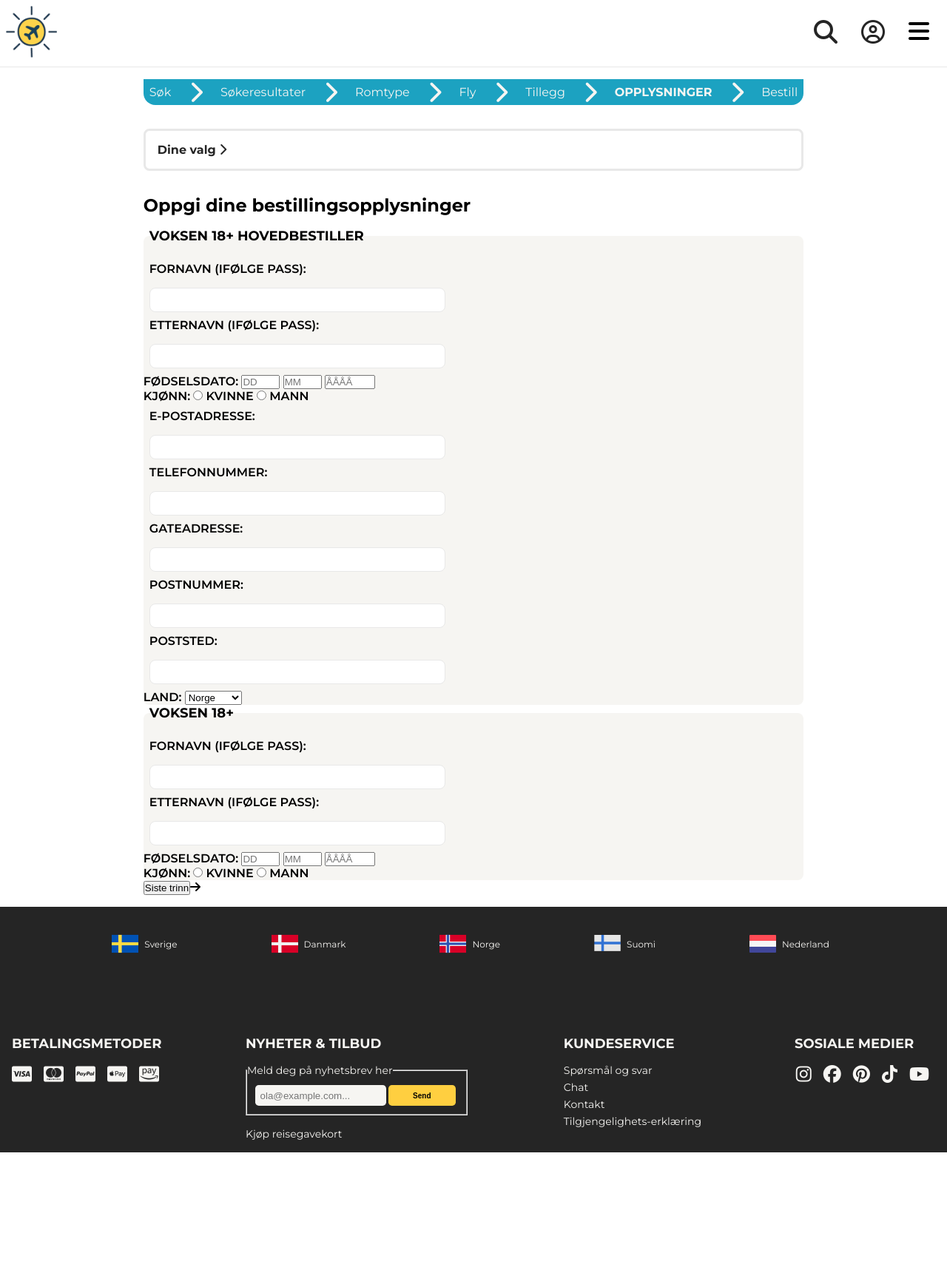
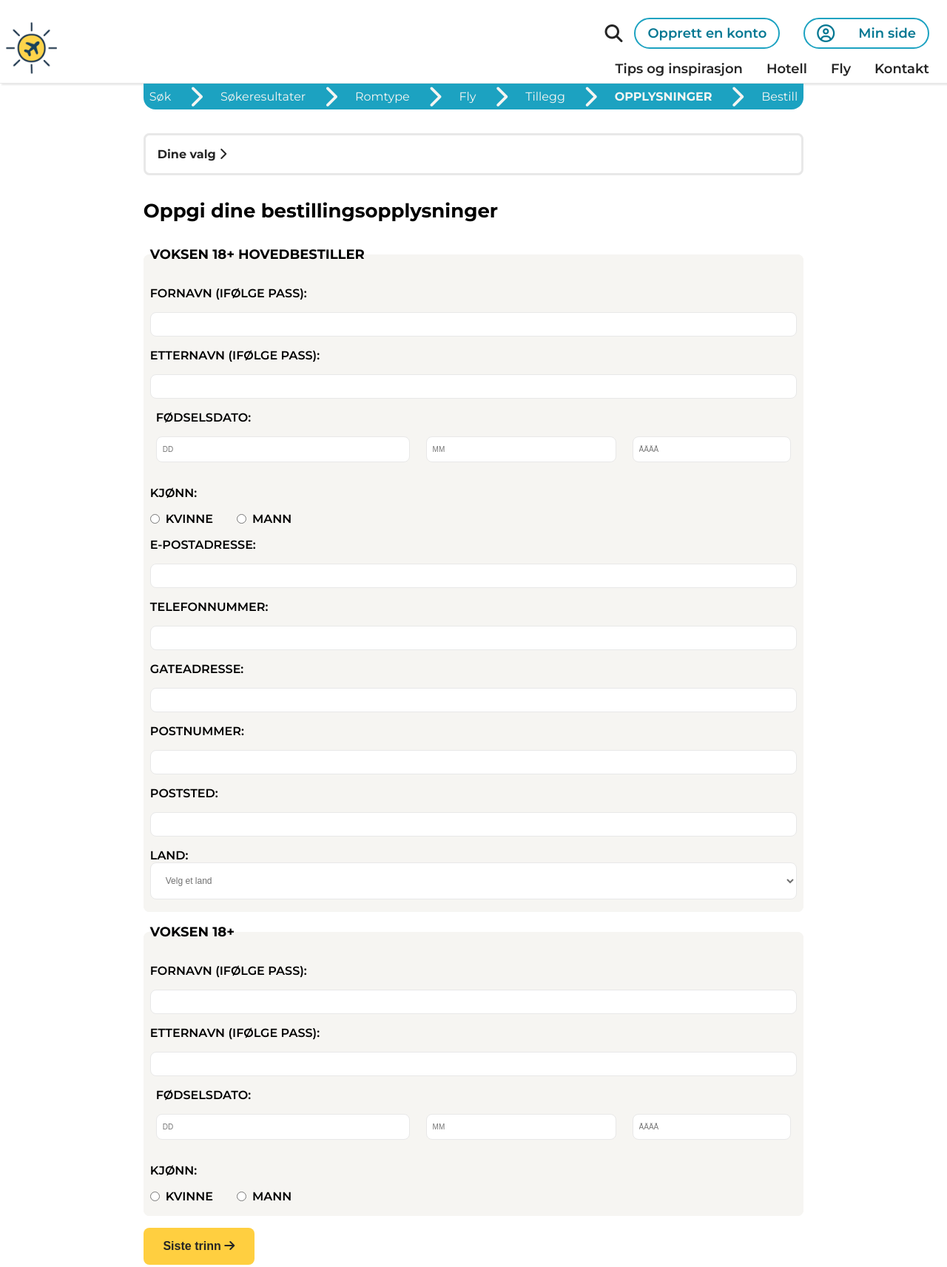
Before and after one commit to Snick92/Reisebyraa_Nettsted, a plain HTML site: page order.html in a window 1280 px wide. Shown: the top 1713 px of the page at 74% size. Before the commit the page ends 1558 px from the top, so only its background shows below. Drawn offline with Linux system fonts and the light colour scheme.

Commit message:
Ordreskjema, Top-nav
Bestillingsside:
- Ordreskjema ferdig (mobil).

Global top-nav:
- Breakpoint for desktop ferdig.
- Klasser og id'er tilhørende top-nav oppdatert på alle sidene.

Annet:
- Samlet #room-card og #inspiration-card i samme globale klasse som styrer størrelsen, fjernet overflødig CSS.

- Veldig vanskelig å åpne datepicker/kalender ved å trykke på ikonet. Virker som at kun et lite område godtar input fra trykk.. Usikker på hvorfor dette er tilfellet..

- Lagt til beskrivelser på enkelte fargevariabler.

```diff
--- a/CSS/style.css
+++ b/CSS/style.css
@@ -7,14 +7,14 @@
 --project-blue: #1ca2c1;
 --project-darkblue: #027792;
 
---project-offwhite: #f6f5f2;
---project-lightgrey: #e8e8e8;
---project-darkgrey: #252525;
+--project-offwhite: #f6f5f2; /* Fonts, borders etc. */
+--project-lightgrey: #e8e8e8; /* Border color */
+--project-darkgrey: #252525; /* Text & fonts */
 
---project-yellow: #ffcf40;
---project-green: #019101;
+--project-yellow: #ffcf40; /* Buttons */
+--project-green: #019101; /* Highlighter */
 
-/* Adjusted colors (for readability) */
+/* Adjusted for readability */
 --custom-grey--form-text: #707070;
 
 /* Adjusted for opacity */
@@ -66,6 +66,7 @@ body{
     justify-content: space-between;
     padding: 0.5rem;
     border-bottom: 1px solid var(--project-lightgrey);
+    box-shadow: 2px 2px 2px var(--project-lightgrey);
 
     nav ul{
         list-style: none;
@@ -123,6 +124,7 @@ body{
         background-color: var(--project-darkblue);
     }
 }
+
 .search-form-section{
     grid-column: 1/2;
     grid-row: 2/5;
@@ -141,6 +143,7 @@ body{
     .form-item{
         margin-bottom: 1rem;
         min-height: 60px;
+        border-radius: 0.5rem;
 
         legend{
             margin-left: 0.5rem;
@@ -150,14 +153,16 @@ body{
             color: var(--custom-grey--form-text);
             border-color: var(--invis);
             width: 100%;
-            padding: 0.5rem;
+            padding: 0.5rem 1rem 0.5rem 1rem;
+
         }
         select{
             color: var(--custom-grey--form-text);
-            background-color: var(--invis);
+            background-color: rgb(255, 255, 255);
             border-color: var(--invis);
             width: 100%;
             padding: 0.5rem;
+            cursor: pointer;
         }
     }
 }
@@ -177,7 +182,7 @@ body{
     white-space: nowrap;
     overflow-x: scroll;
     overflow-y: hidden;
-    margin-top: 1rem;
+
     margin-left: 1rem;
     margin-right: 1rem;
 
@@ -247,6 +252,7 @@ body{
     padding-top: 1rem;
     padding-bottom: 1rem;
     font-weight: bold;
+    cursor: pointer;
 }
 
 
@@ -419,21 +425,7 @@ main{
 
     gap: 1rem;
 }
-.inspiration-card{
-
-    display: flex;
-    flex-direction: column;
-    flex-grow: 0;
-    flex-shrink: 1;
-    max-width: 100%;
-
-    border-radius: 0.5rem;
-    box-shadow: 2px 2px 2px 2px var(--project-lightgrey);
-    margin: 1rem;
-    background-color: rgb(255, 255, 255);
-    overflow: hidden; /* <- Gjemmer venstresiden til border-bottom (link m/ pris) */
-
-    text-align: start;
+#inspiration-card-flex-container > *{
 
     img{
         display: block;
@@ -733,6 +725,7 @@ main{
         padding: 1rem;
     }
 }
+
 #sticky-nav{
     display: flex;
     flex-direction: row;
@@ -776,18 +769,25 @@ main{
         font-weight: 500;
     }
 }
-.room-card{
+.global-card{
     display: flex;
     flex-direction: column;
     justify-content: center;
     flex-grow: 1;
     flex-shrink: 1;
     flex-basis: 0;
-    border-radius: 0.5rem;
-    border: 1px solid var(--project-lightgrey);
+
     max-width: 400px;
     min-width: 190px;
+    border-radius: 0.5rem;
     margin: 1rem;
+    box-shadow: 2px 2px 2px 2px var(--project-lightgrey);
+    border: 1px solid var(--project-lightgrey);
+    background-color: rgb(255, 255, 255);
+    overflow: hidden; /* <- Hides border-bottom (left side) for #inspiration-card */
+}
+
+#room-card-1, #room-card-2, #room-card-3, #room-card-4{
 
     img{
         width: 100%;
@@ -797,7 +797,7 @@ main{
         padding: 1rem;
         font-size: 20px;
     }
-    #card-ul-1{
+    .card-ul-1{
         display: flex;
         flex-wrap: nowrap;
         flex-direction: row;
@@ -815,7 +815,7 @@ main{
             margin-left: 1.5rem;
         }
     }
-    #card-ul-2{
+    .card-ul-2{
         display: flex;
         flex-direction: row;
         padding: 0rem 1rem 1rem 1rem;
@@ -835,7 +835,7 @@ main{
             font-size: 10px;
         }
     }
-    #card-ul-3{
+    .card-ul-3{
         display: flex;
         flex-direction: column;
         padding: 0rem 1rem 1rem 1rem;
@@ -850,6 +850,7 @@ main{
         }
     }
 }
+
 
 /* BESTILLINGSSIDE (order.html) */
 /* Horizontal nav */
@@ -876,9 +877,8 @@ main{
         }
     }
 }
-/* Drop down */
+/* Drop down (order.html - "Dine valg >")*/
 #overview-section{
-
     details ::marker{
         content: none;
     }
@@ -948,24 +948,26 @@ main{
     }
 }
 /* Order form section */
-#order-form{
+#order-form-section{
+    display: flex;
+    flex-direction: column;
 
-    h2{
+    h1{
         margin-left: 1rem;
         margin-right: 1rem;
+        margin-bottom: 1rem;
+        font-size: 26px;
     }
     form{
+        display: flex;
+        flex-direction: column;
         gap: 1rem;
         padding: 1rem;
 
         #fieldset-1, #fieldset-2{
-            display: flex;
-            flex-direction: column;
-            flex-wrap: wrap;
-            flex-basis: 0;
             background-color: var(--project-offwhite);
             border-radius: 0.5rem;
-            border: 1p solid var(--project-offwhite);
+            border: 1px solid var(--project-offwhite);
 
             legend{
                 font-size: 18px;
@@ -982,9 +984,9 @@ main{
                 .common-list-item{
                     display: flex;
                     flex-direction: column;
-                    margin: 0.5rem;
-                    min-width: 300px;
-                    max-width: 400px;
+                    margin: 1rem 0.5rem 1rem 0.5rem;
+                    max-width: 100%;
+
 
                     label{
                         margin-bottom: 1rem;
@@ -996,9 +998,96 @@ main{
                         border-radius: 0.5rem;
                     }
                 }
-            }
+                .birthday-item{
+                    display: grid;
+                    grid-template-columns: 40% 30% 25%;
+                    grid-template-rows: 1fr 1fr;
+                    margin-right: 1rem;
+                    margin-left: 1rem;
+
+                    justify-content: space-between;
+
+                    label{
+                        grid-column: 1/4;
+                        grid-row: 1/2;
+                        width: 100%;
+
+                        margin-bottom: 1rem;
+                    }
+                    input{
+                        padding: 0.5rem;
+                        border: 1px solid var(--project-lightgrey);
+                        border-radius: 0.5rem;
+                        font-size: 10px;
+                    }
+                    :nth-child(2){
+                        grid-column: 1/2;
+                        grid-row: 2/3;
+
+                    }
+                    :nth-child(3){
+                        grid-column: 2/3;
+                        grid-row: 2/3;
+
+                    }
+                    :nth-child(4){
+                        grid-column: 3/4;
+                        grid-row: 2/3;
+
+                    }
+                }
+                .gender-item{
+                    display: flex;
+                    flex-direction: row;
+                    flex-wrap: wrap;
+                    margin: 1rem 0.5rem 1rem 0.5rem;
+                    justify-content: flex-start;
+
+                    :nth-child(1){
+                        width: 100%;
+                        margin-top: 1rem;
+                        margin-bottom: 1rem;
+                    }
+                    input{
+                        margin-right: 0.5rem;
+                    }
+                    :nth-child(3){
+                        margin-right: 2rem;
+                    }
+                }
+                .country-item{
+                    display: flex;
+                    flex-direction: column;
+
+                    margin: 0 0.5rem 0 0.5rem;
+                    padding-bottom: 1rem;
+
+                    select{
+                        padding: 1rem;
+                        border: 1px solid var(--project-lightgrey);
+                        border-radius: 0.5rem;
+                        background-color: rgb(255, 255, 255);
+                        color: var(--custom-grey--form-text);
+                        font-size: 12px;
+
+                        #option-placeholder{
+                            display: none;
+                        }
+                    }
+                }
+            }/* ul end */
+        } /* fieldset end */
+        #order-form-submit{
+            background-color: var(--project-yellow);
+            color: var(--project-darkgrey);
+            font-size: 16px;
+            font-weight: bold;
+            padding: 1rem;
+            border: none;
+            border-radius: 0.5rem;
+            max-width: 150px;
         }
-    }
+    }/* form end*/
 }
 /* FOOTER (global) */
 .global-footer{
@@ -1157,28 +1246,7 @@ main{
 
 
 
-@media (min-width: 500px){
-    #inspiration-card-flex-container{
-        display: flex;
-        flex-direction: row;
-        flex-wrap: wrap;
-        justify-content: space-evenly;
-    }
 
-    .inspiration-card{
-        display: flex;
-        flex-direction: column;
-        flex-grow: 0;
-        flex-shrink: 1;
-        max-width: 40%;
-
-
-        ul{
-            display: flex;
-            flex-direction: column;
-        }
-    }
-}
 @media (min-width: 690px){
     #scroll-indicator{
         display: none;
@@ -1214,20 +1282,18 @@ main{
     }
 }
 @media (min-width: 665px) {
-    .room-card{
+    .global-card{
         min-width: 200px;
         max-width: 320px;
     }
 }
 @media (min-width: 845px) {
-    .room-card{
+    .global-card{
         min-width: 250px;
         max-width: 300px;
     }
 }
 @media (min-width: 800px) {
-
-    /* FORSIDE */
     #offers-section--scroller{
         display: flex;
         flex-direction: row;
@@ -1235,15 +1301,70 @@ main{
         flex: 1 1 200px;
         margin: 0;
     }
-    .inspiration-card{
-        display: flex;
-        flex-direction: column;
-        flex-grow: 0;
-        flex-shrink: 1;
-        max-width: 25%;
+}
+
+    /* DESKTOP */
+@media (min-width: 1010px) {
+
+    #top-nav-flex-container{
+        padding-top: 0.5rem;
+
+        #logo-wrapper{
+            display: flex;
+            flex-direction: column;
+            justify-content: flex-end;
+        }
+        #buttons-wrapper ul{
+            justify-content: flex-end;
+        }
+        li a{
+            text-decoration: none;
+        }
+        .top-nav-icons{
+            font-size: 24px;
+        }
+        .top-nav-user-links{
+            display: contents;
+            font-size: 18px;
+            font-weight: 600;
+        }
+        #hamburger-list li a{
+            color: var(--project-darkgrey);
+        }
+        #search-wrapper{
+            display: flex;
+            flex-direction: row;
+            align-items: center;
+            gap: 1rem;
+
+            p{
+                padding: 0.5rem 1rem 0.5rem 1rem;
+                color: var(--project-darkblue);
+                border: 2px solid var(--project-blue);
+                border-radius: 2rem;
+            }
+        }
+        #my-page-wrapper{
+            display: flex;
+            flex-direction: row;
+            align-items: center;
+            gap: 1rem;
+            border: 2px solid var(--project-blue);
+            border-radius: 2rem;
+            padding-left: 1rem;
+
+            a{
+                color: var(--project-darkblue);
+                p{
+                    padding: 0.5rem 1rem 0.5rem 1rem;
+                }
+            }
+        }
+
+        #hamburger-button-wrapper{
+            display: none;
+        }
     }
-}
-@media (min-width: 1010px) {
 
     .banner-and-form-grid{
         grid-template-columns: 1400px;
--- a/order.html
+++ b/order.html
@@ -20,13 +20,13 @@
                 <ul>
                     <li id="search-wrapper">
                         <a href="order.html" class="top-nav-icons"><i class="fa-solid fa-magnifying-glass"></i></a>
-                        <a href="#" class=top-nav-user-links>Opprett en konto</a>
+                        <a href="order.html" class=top-nav-user-links><p>Opprett en konto</p></a>
                     </li>
                     <li id="my-page-wrapper">
                         <a href="#" class="top-nav-icons"><i class="fa-regular fa-circle-user"></i></a>
-                        <a href="#" class="top-nav-user-links">Min side</a>
+                        <a href="#" class="top-nav-user-links"><p>Min side</p></a>
                     </li>
-                    <li>
+                    <li id="hamburger-button-wrapper">
                         <button id="hamburger-button"><i class="fa-solid fa-bars"></i></button>
                     </li>
                 </ul>
@@ -60,7 +60,7 @@
                         <li><i class="fa-solid fa-chevron-right"></i></li>
                         <li><a href="#">Tillegg</a></li>
                         <li><i class="fa-solid fa-chevron-right"></i></li>
-                        <li><a aria-current="page" href="#order-form"><b>OPPLYSNINGER</b></a></li>
+                        <li><a aria-current="page" href="#order-form-section"><b>OPPLYSNINGER</b></a></li>
                         <li><i class="fa-solid fa-chevron-right"></i></li>
                         <li><a href="#order-form-submit">Bestill</a></li>
                     </ul>
@@ -118,23 +118,23 @@
                     </ul>
                 </details>
             </section>
-            <section id="order-form"><!-- Bestillingsskjema: -->
-                <h2>Oppgi dine bestillingsopplysninger</h2>
+            <section id="order-form-section"><!-- Bestillingsskjema: -->
+                <h1>Oppgi dine bestillingsopplysninger</h1>
                 <form>
                     <fieldset id="fieldset-1">
                         <legend>VOKSEN 18+ HOVEDBESTILLER</legend>
                         <ul>
                             <li class="common-list-item">
                                 <label>FORNAVN (IFØLGE PASS):</label>
-                                <input type="text" id="fname-person1" name="first-name">
+                                <input type="text" id="fname-person1" name="first-name" required>
                             </li>
                             <li class="common-list-item">
                                 <label>ETTERNAVN (IFØLGE PASS):</label>
-                                <input type="text" id="lname-person1" name="last-name">
+                                <input type="text" id="lname-person1" name="last-name" required>
                             </li>
                         </ul>
                         <ul>
-                            <li id="birthday-item">
+                            <li class="birthday-item">
                                 <label>FØDSELSDATO:</label>
                                 <input type="number" class="birthday" min="1" max="31" name="day" placeholder="DD" required>
                                 <input type="number" class="birthday" min="1" max="12" name="month" placeholder="MM" required>
@@ -142,12 +142,12 @@
                             </li>
                         </ul>
                         <ul>
-                            <li id="gender-item">
+                            <li class="gender-item">
                                 <label>KJØNN:</label>
-                                <input id="kvinne1" type="radio" value="kvinne">
-                                <label for="kvinne1">KVINNE</label>
-                                <input id="mann1" type="radio" value="mann">
-                                <label for="mann1">MANN</label>
+                                <input id="kvinne-1" name="gender-1" type="radio" value="kvinne" required>
+                                <label for="kvinne-1">KVINNE</label>
+                                <input id="mann-1" name="gender-1" type="radio" value="mann" required>
+                                <label for="mann-1">MANN</label>
                             </li>
                         </ul>
                         <ul>
@@ -156,8 +156,8 @@
                                 <input type="email" name="email" pattern="[a-z0-9._%+\-]+@[a-z0-9.\-]+\.[a-z]{2,}$" required>
                             </li>
                             <li class="common-list-item">
-                                <label>TELEFONNUMMER:</label>
-                                <input type="tel" name="phone-number" pattern="[0-9]{3}-[0-9]{2}-[0-9]{3}" required>
+                                <label for="phone-number">TELEFONNUMMER:</label>
+                                <input type="tel" id="phone-number" name="phone-number" pattern="[0-9]{3}-[0-9]{2}-[0-9]{3}" required>
                             </li>
                             <li class="common-list-item">
                                 <label>GATEADRESSE:</label>
@@ -168,12 +168,13 @@
                                 <input type="number" name="postal-code" required>
                             </li>
                             <li class="common-list-item">
-                                <label>POSTSTED:</label>
-                                <input type="text" name="city" required>
+                                <label for="city-name">POSTSTED:</label>
+                                <input type="text" id="city-name" name="city" required>
                             </li>
-                            <li id="country-item">
-                                <label>LAND:</label>
-                                <select name="country">
+                            <li class="country-item">
+                                <label for="country">LAND:</label>
+                                <select id="country" name="country" required>
+                                    <option id="option-placeholder">Velg et land</option>
                                     <option>Norge</option>
                                     <option>Sverige</option>
                                     <option>Danmark</option>
@@ -187,15 +188,15 @@
                         <ul>
                             <li class="common-list-item">
                                 <label>FORNAVN (IFØLGE PASS):</label>
-                                <input type="text" id="fname-person2" name="first-name">
+                                <input type="text" id="fname-person2" name="first-name" required>
                             </li>
                             <li class="common-list-item">
                                 <label>ETTERNAVN (IFØLGE PASS):</label>
-                                <input type="text" id="lname-person2" name="last-name">
+                                <input type="text" id="lname-person2" name="last-name" required>
                             </li>
                         </ul>
                         <ul>
-                            <li id="birthday-item">
+                            <li class="birthday-item">
                                 <label>FØDSELSDATO:</label>
                                 <input type="number" class="birthday" min="1" max="31" name="day" placeholder="DD" required>
                                 <input type="number" class="birthday" min="1" max="12" name="month" placeholder="MM" required>
@@ -203,16 +204,16 @@
                             </li>
                         </ul>
                         <ul>
-                            <li id="gender-item">
+                            <li class="gender-item">
                                 <label>KJØNN:</label>
-                                <input id="kvinne2" type="radio" value="kvinne">
-                                <label for="kvinne2">KVINNE</label>
-                                <input id="mann2" type="radio" value="mann">
-                                <label for="mann2">MANN</label>
+                                <input id="kvinne-2" name="gender-2" type="radio" value="kvinne" required>
+                                <label for="kvinne-2">KVINNE</label>
+                                <input id="mann-2" name="gender-2" type="radio" value="mann" required>
+                                <label for="mann-2">MANN</label>
                             </li>
                         </ul>
                     </fieldset>
-                    <input type="submit" id="#order-form-submit" value="Siste trinn"><i class="fa-solid fa-arrow-right"></i>
+                    <button type="submit" id="order-form-submit">Siste trinn <i class="fa-solid fa-arrow-right"></i></button>
                 </form>
             </section>
         </main>
```
Also changed, not shown: hotell.html (+19 -19 lines), index.html (+10 -10 lines), vedlegg.txt.
